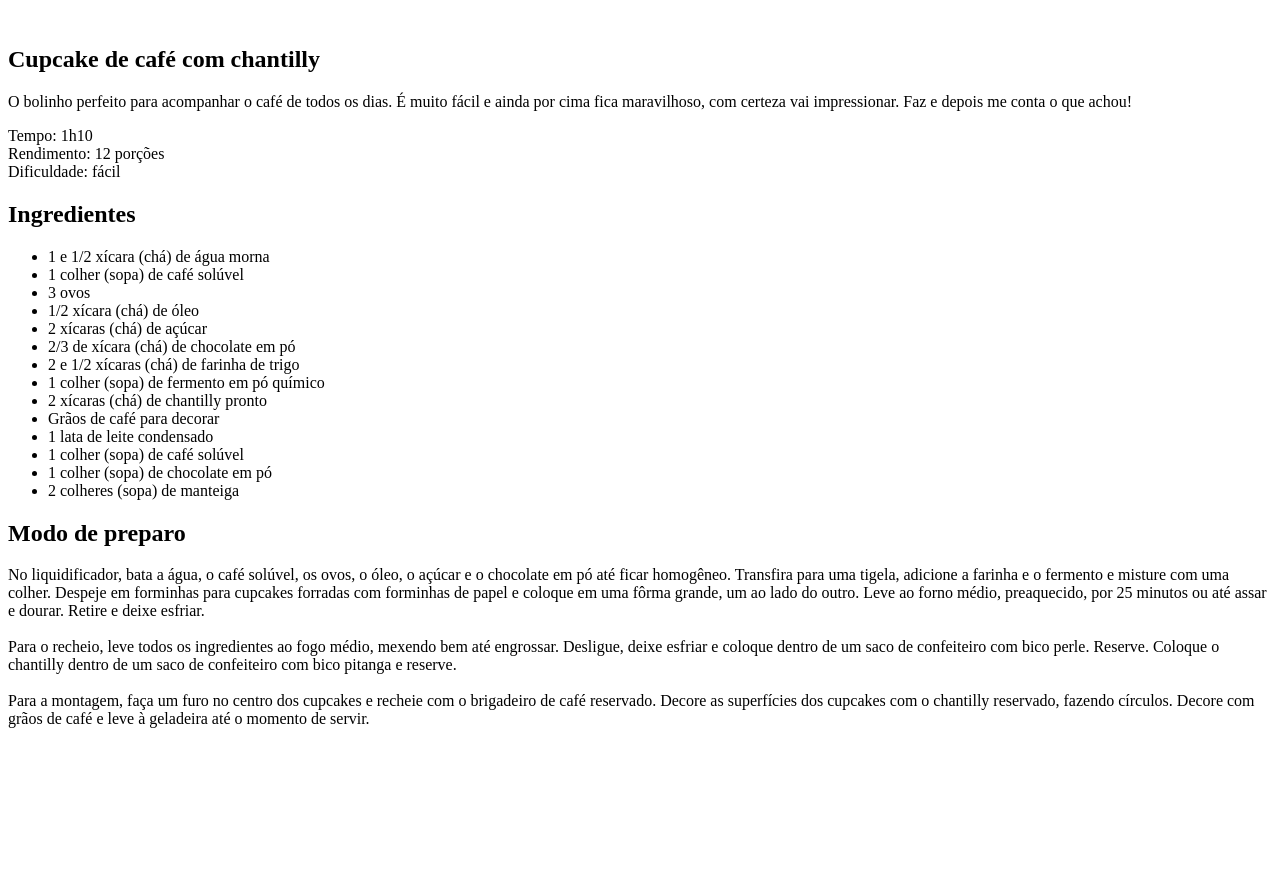
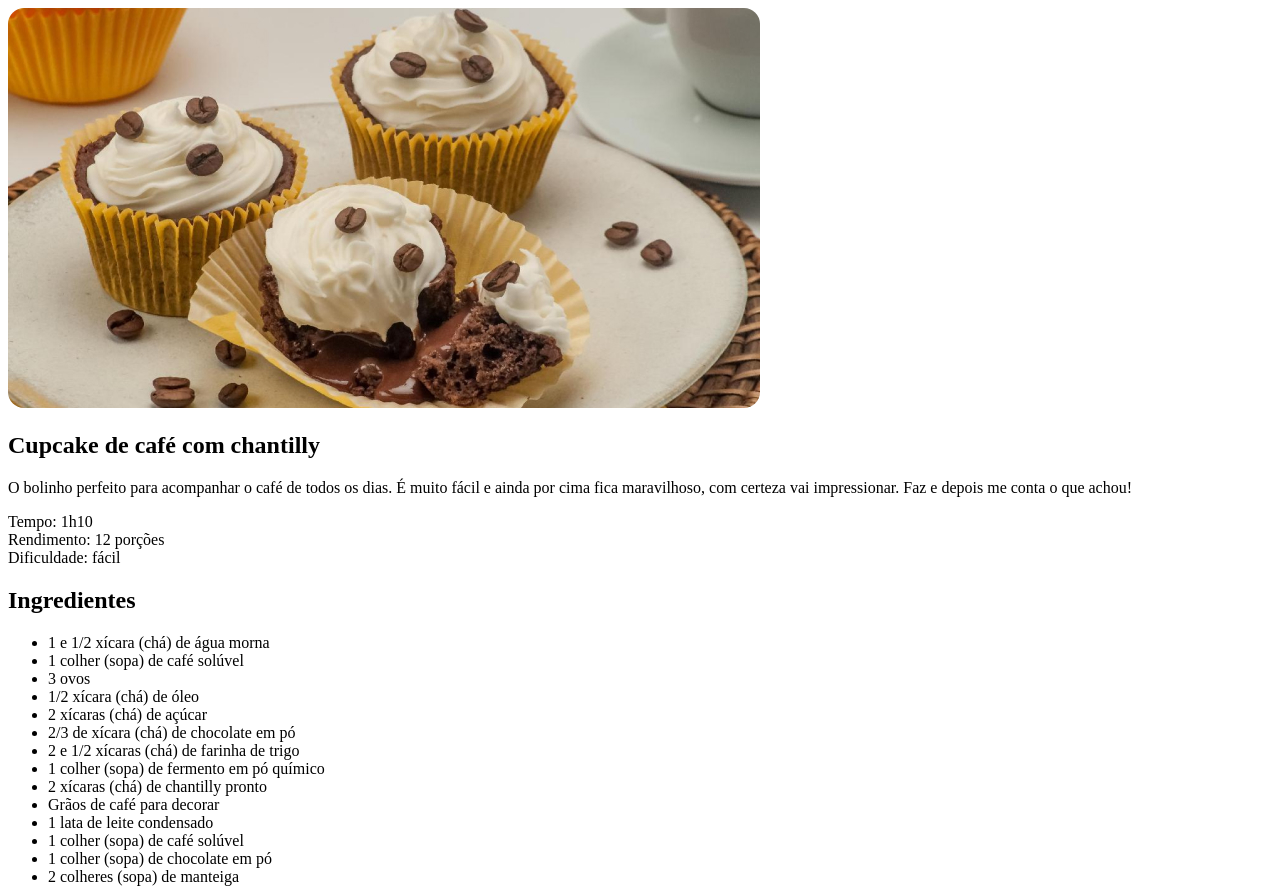
Before and after one commit to Felippe-Antunes/PRPJETO-RECEITAS-ROCKETSEAT, a plain HTML site: page index.html in a window 1280 px wide. Shown: the top 889 px of the page. Before the commit the page ends 800 px from the top, so only its background shows below. Drawn offline with Linux system fonts and the light colour scheme.

Commit message:
adicionando imagens e border raidius

```diff
--- a/index.html
+++ b/index.html
@@ -3,12 +3,13 @@
 <head>
   <meta charset="UTF-8">
   <meta name="viewport" content="width=device-width, initial-scale=1.0">
+  <title>Receitas</title>
+
   <link rel="stylesheet" href="style.css">
-  <title>Receitas</title>
 </head>
 <body>
   <div id="page">
-    <img src="" alt="">
+    <img src="assets/main-image.jpg" alt="Imagem de três cupcakes com grãos de café e chantilly">
   </div>
   <main>
     <section id="about">
--- a/style.css
+++ b/style.css
@@ -0,0 +1,3 @@
+img{
+  border-radius: 16px;
+}
```
Also changed, not shown: assets/bg.jpg (added), assets/main-image.jpg (added), 1 other file.
